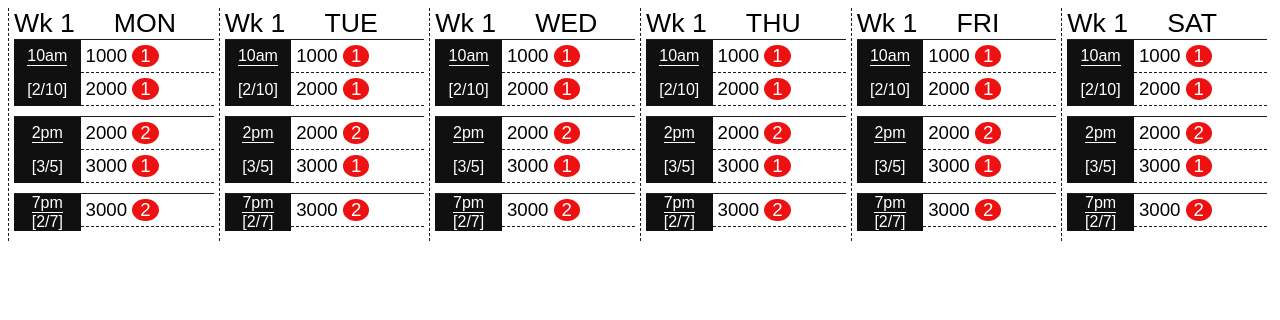
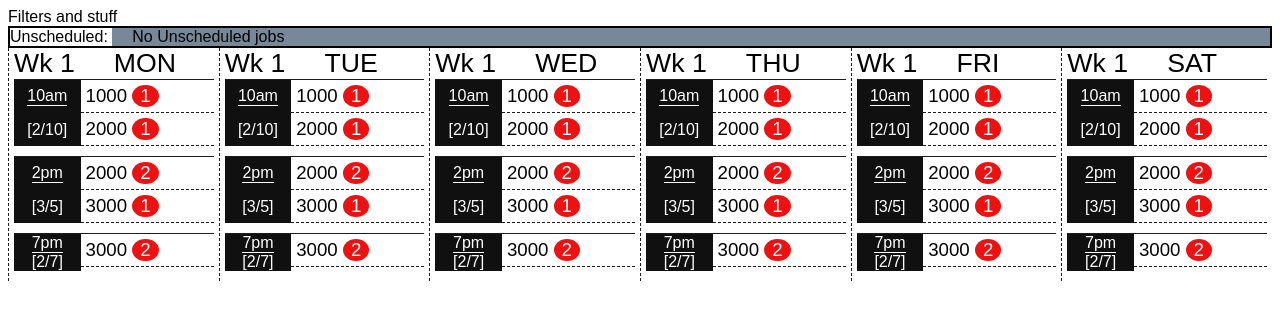
Before and after one commit to alexjwatts83/ng-dnd-test-app, an Angular app in the folder ng-dnd-test-app/: page / in a window 1280 px wide. Shown: the top 320 px of the page. Built offline with nearby package versions, Linux system fonts and the light colour scheme; what ng2-dnd would draw is missing.

Commit message:
unscheduled drag and drop working

```diff
--- a/ng-dnd-test-app/src/app/dnd-calendar/dnd-calendar.component.html
+++ b/ng-dnd-test-app/src/app/dnd-calendar/dnd-calendar.component.html
@@ -1,3 +1,23 @@
+<div>
+  Filters and stuff
+</div>
+<div style="display: flex;border: 2px solid black;">
+    <div>Unscheduled:&nbsp;</div>
+    <div style="flex: 1;display: flex;background-color: lightslategray;" dnd-droppable (onDropSuccess)="transferDataSuccess($event,-1,-1)">
+      <div *ngIf="UnschduledJobs.length ==0" style="padding-left: 20px;">No Unscheduled jobs</div>
+      <div *ngIf="UnschduledJobs.length > 0" style="padding-left: 20px;">
+          <div *ngFor="let customer of UnschduledJobs; let customerIndex = index">
+              <div class="draggle-customer" title="Click to view '{{customer.DisplayName}}' details or drag to another time" (click)="ToggleCustomerClicked($event, customerIndex)"
+                dnd-draggable [dragEnabled]="true" [dragData]="{customer: customer, fromUnscheduled: true}">
+                <strong>&Xi;
+                  <span>{{customer.PostCode}}</span>
+                </strong>&nbsp;
+                <span>{{customer.DisplayName}} </span>
+              </div>
+            </div>
+      </div>
+    </div>
+</div>
 <div class="dnd-container">
   <div class="dnd-day" *ngFor="let day of Days; let dayIndex = index">
     <div class="dnd-timeslot-details">
@@ -39,8 +59,8 @@
           </div>
           <div *ngFor="let customer of timeslot.Customers; let customerIndex = index">
             <div class="draggle-customer" title="Click to view '{{customer.DisplayName}}' details or drag to another time" (click)="ToggleCustomerClicked($event, customerIndex)"
-              dnd-draggable [dragEnabled]="true" [dragData]="customer">
-              <strong>&Xi;&#8227;
+              dnd-draggable [dragEnabled]="true" [dragData]="{customer: customer, fromUnscheduled: false}">
+              <strong>&Xi;
                 <span>{{customer.PostCode}}</span>
               </strong>&nbsp;
               <span>{{customer.DisplayName}} </span>
--- a/ng-dnd-test-app/src/app/dnd-calendar/dnd-calendar.component.ts
+++ b/ng-dnd-test-app/src/app/dnd-calendar/dnd-calendar.component.ts
@@ -11,6 +11,7 @@ import { DndDay } from '../models/dnd-day';
 
 export class DndCalendarComponent implements OnInit {
   Days: DndDay[];
+  UnschduledJobs: DndCustomer[] = [];
 
   _selectedTimeSlotIndex: number = -1;
   _selectedCustomerIndex: number = -1;
@@ -106,6 +107,51 @@ export class DndCalendarComponent implements OnInit {
     console.log(`droppedTimeslotIndex: ${droppedTimeslotIndex}`);
     console.log(`_selectedTimeSlotIndex: ${this._selectedTimeSlotIndex}`);
 
+    if(this.simpleDrop.dragData.fromUnscheduled){
+      console.log('from unscheduled');
+      let droppedJobNumber = this.simpleDrop.dragData.customer.JobNumber
+      let filterView = [];
+      let selectedSlotIndex = -1;
+      this.UnschduledJobs.forEach((element, index) => {
+        if (element.JobNumber === droppedJobNumber) {
+          selectedSlotIndex = index;
+        } else {
+          filterView.push(element);
+        }
+      });
+      // add to unscheduled
+      let concat = this.Days[droppedDayIndex].TimeSlots[droppedTimeslotIndex].Customers .concat(this.UnschduledJobs[selectedSlotIndex]);
+      console.log("concat:", concat);
+      this.Days[droppedDayIndex].TimeSlots[droppedTimeslotIndex].Customers = concat;
+
+      // and remove from scheduled
+      this.UnschduledJobs = filterView;
+
+      return;
+    }
+    if(droppedDayIndex==-1 && droppedTimeslotIndex ==-1){
+      let droppedJobNumber = this.simpleDrop.dragData.customer.JobNumber
+      let filterView = [];
+      let selectedSlotIndex = -1;
+      this.SelectedTimeSlot.Customers.forEach((element, index) => {
+        if (element.JobNumber === droppedJobNumber) {
+          selectedSlotIndex = index;
+        } else {
+          filterView.push(element);
+        }
+      });
+      // add to unscheduled
+      let concat = this.UnschduledJobs.concat(this.SelectedTimeSlot.Customers[selectedSlotIndex]);
+      console.log("concat:", concat);
+      this.UnschduledJobs = concat;
+
+      // and remove from scheduled
+      this.Days[this._selectedDayIndex].TimeSlots[this._selectedTimeSlotIndex].Customers = filterView;
+
+      // maybe display modal
+      return;
+    }
+
     let droppedOnSameDay = droppedDayIndex === this._selectedDayIndex;
     let droppedOnSameTimeSlot = droppedTimeslotIndex === this._selectedTimeSlotIndex;
 
@@ -113,11 +159,7 @@ export class DndCalendarComponent implements OnInit {
       console.log('Dropped on same day and time slot, do nothing');
     }
     else {
-      // console.log(this.simpleDrop);
-      // console.log(this.simpleDrop.dragData);
-      // console.log(this.simpleDrop.dragData.JobNumber);
-      console.log('Dropped on different day or time slot, remove from selected slot');
-      let droppedJobNumber = this.simpleDrop.dragData.JobNumber
+      let droppedJobNumber = this.simpleDrop.dragData.customer.JobNumber
       let filterView = [];
       let selectedSlotIndex = -1;
       this.SelectedTimeSlot.Customers.forEach((element, index) => {
@@ -129,19 +171,12 @@ export class DndCalendarComponent implements OnInit {
       });
 
       console.log("selectedSlotIndex:", selectedSlotIndex);
-
-      console.log('Dropped on different day or time slot, add to dropped slot');
       let concat = this.Days[droppedDayIndex].TimeSlots[droppedTimeslotIndex].Customers.concat(this.SelectedTimeSlot.Customers[selectedSlotIndex]);
       console.log("concat:", concat);
       this.Days[droppedDayIndex].TimeSlots[droppedTimeslotIndex].Customers = concat;
-
       console.log("dropped customer:", this.Days[this._selectedDayIndex].TimeSlots[this._selectedTimeSlotIndex].Customers[selectedSlotIndex]);
-      let concat2 = this.Days[this._selectedDayIndex].TimeSlots[this._selectedTimeSlotIndex].Customers.splice(selectedSlotIndex, 1);
-      console.log("concat2:", concat2);
       console.log("filterView:", filterView);
       this.Days[this._selectedDayIndex].TimeSlots[this._selectedTimeSlotIndex].Customers = filterView;
-      // this.DroppedTimeSlot.Customers = concat;
-      // this.SelectedTimeSlot.Customers.splice(selectedSlotIndex, 1);
     }
   }
 
```
